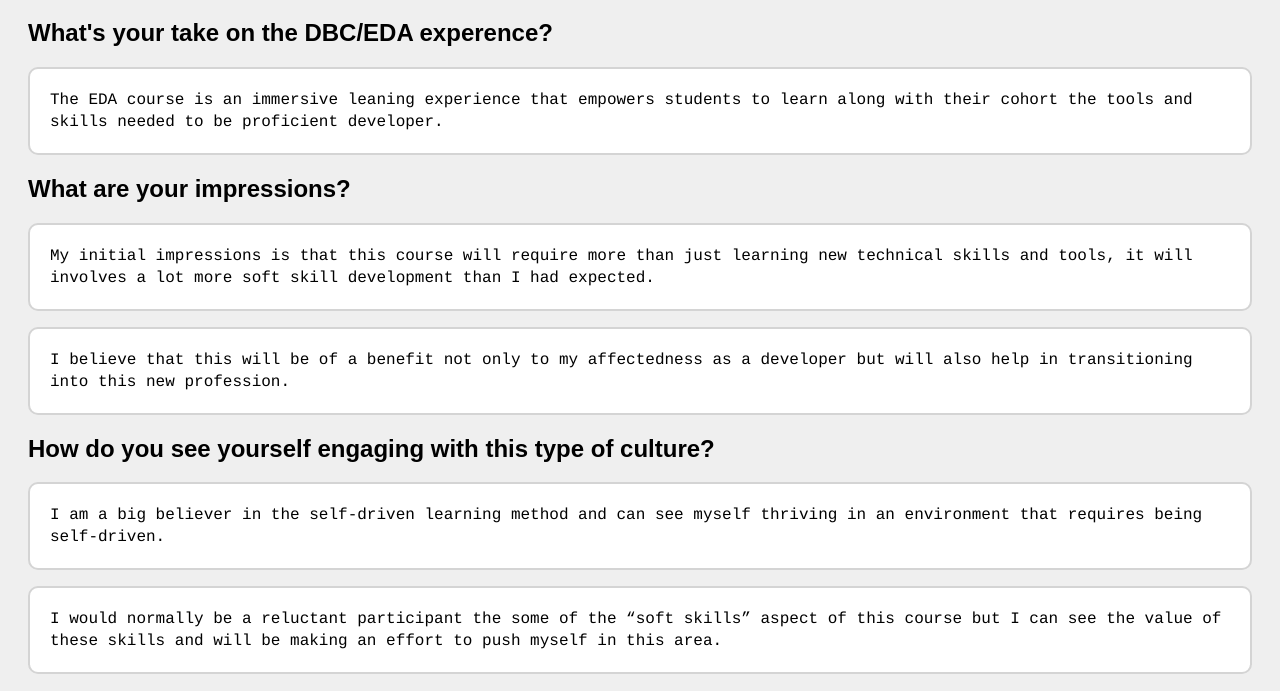
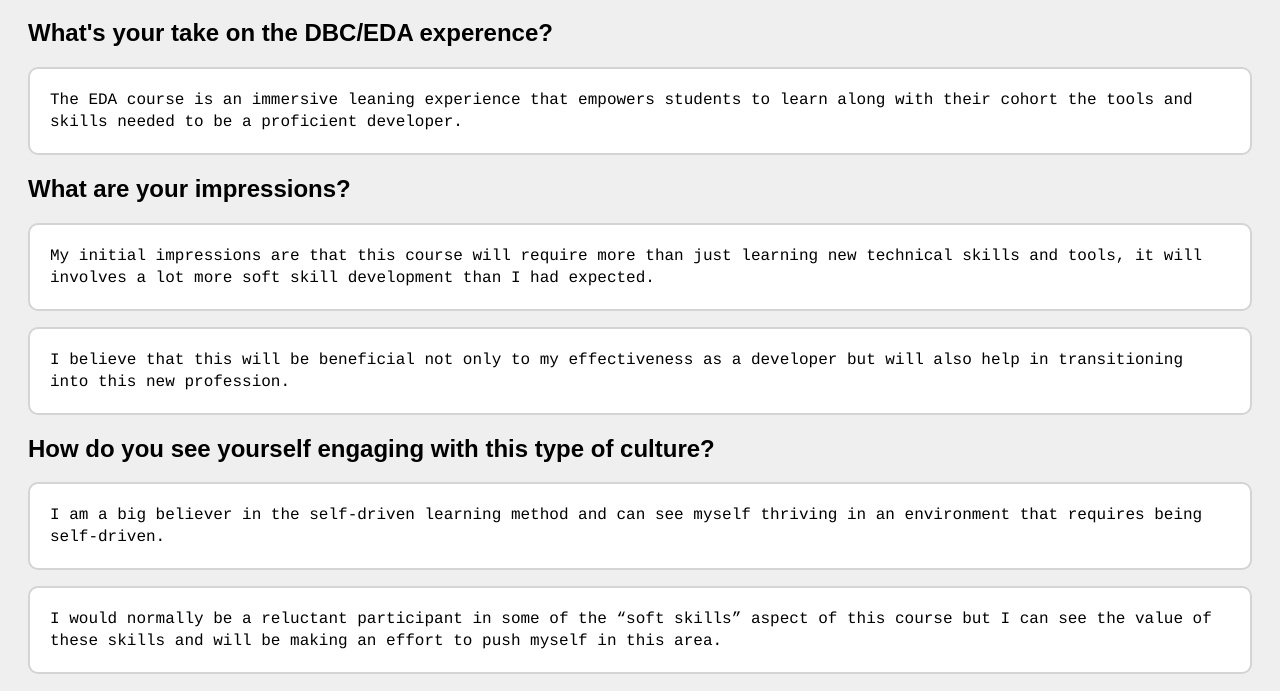
Before and after one commit to georgeF105/georgeF105.github.io, a plain HTML site: page blog/c1-reflection-blog.html in a window 1280 px wide. Shown: the part 98-789 px from the top of the page. Drawn offline with Linux system fonts and the light colour scheme.

Commit message:
fixed some grammer

```diff
--- a/blog/c1-reflection-blog.html
+++ b/blog/c1-reflection-blog.html
@@ -12,17 +12,17 @@
 
     <h2>What's your take on the DBC/EDA experence?</h2>
 
-      <p>The EDA course is an immersive leaning experience that empowers students to learn along with their cohort the tools and skills needed to be proficient developer. </p>
+      <p>The EDA course is an immersive leaning experience that empowers students to learn along with their cohort the tools and skills needed to be a proficient developer. </p>
 
     <h2>What are your impressions?</h2>
 
-      <p>My initial impressions is that this course will require more than just learning new technical skills and tools, it will involves a lot more soft skill development than I had expected.</p>
-      <p>I believe that this will be of a benefit not only to my affectedness as a developer but will also help in transitioning into this new profession.</p>
+      <p>My initial impressions are that this course will require more than just learning new technical skills and tools, it will involves a lot more soft skill development than I had expected.</p>
+      <p>I believe that this will be beneficial not only to my effectiveness as a developer but will also help in transitioning into this new profession.</p>
 
     <h2>How do you see yourself engaging with this type of culture?</h2>
 
       <p>I am a big believer in the self-driven learning method and can see myself thriving in an environment that requires being self-driven.</p>
-      <p> I would normally be a reluctant participant the some of the “soft skills” aspect of this course but I can see the value of these skills and will be making an effort to push myself in this area.</p>
+      <p> I would normally be a reluctant participant in some of the “soft skills” aspect of this course but I can see the value of these skills and will be making an effort to push myself in this area.</p>
 
     <h2>Have your expectations of EDA changed? If so, how?</h2>
 
```
Also changed, not shown: blog/c1-time-and-habits-blog.html (+1 -1 lines).
